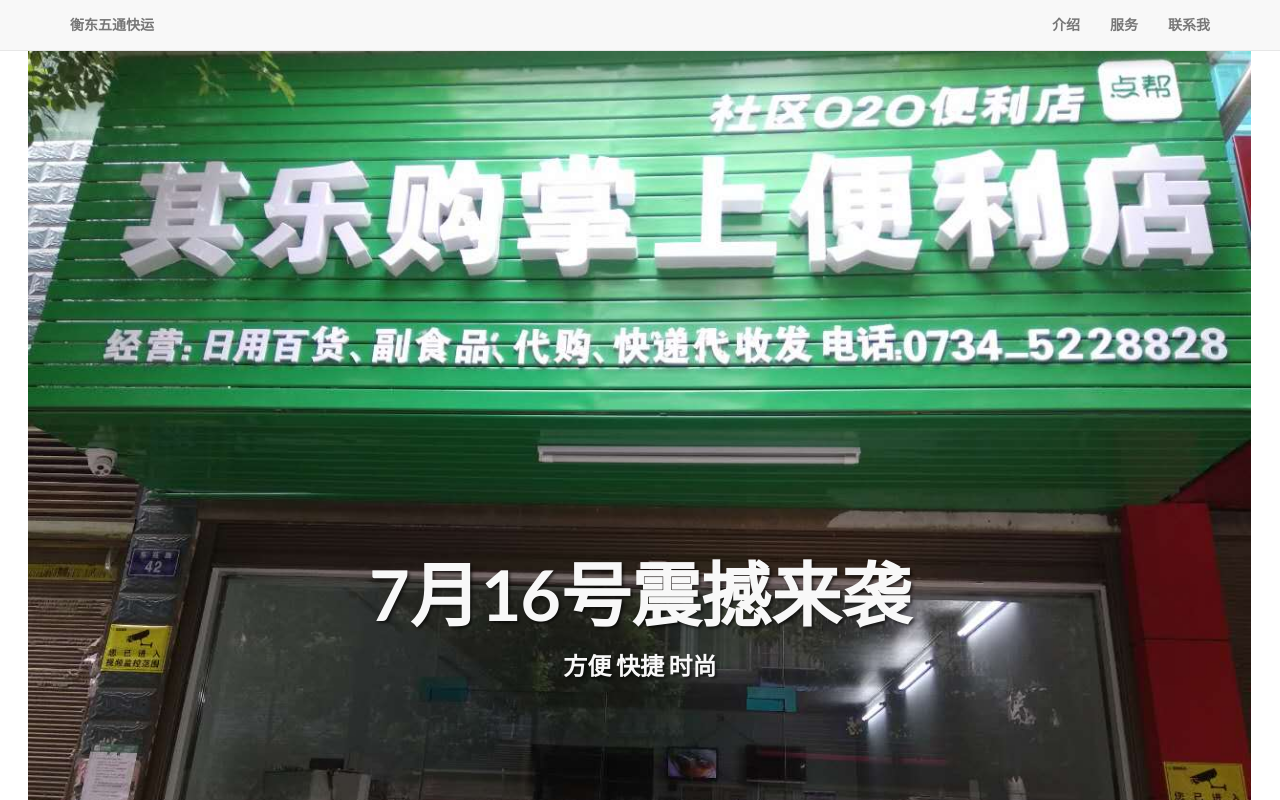
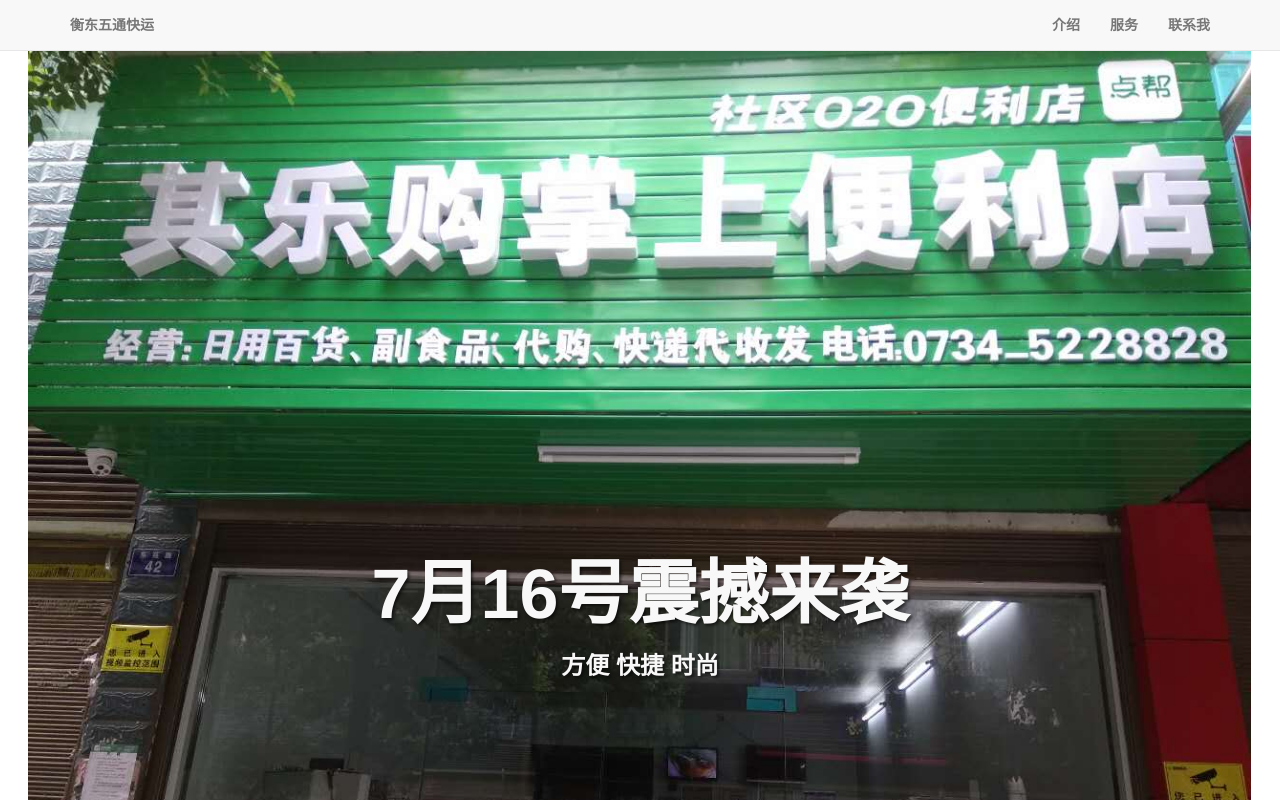
Before and after one commit to liuweiaq/lwwGit.github.io, a plain HTML site: page index.html in a window 1280 px wide. Shown: the top 800 px of the page. Drawn offline with Linux system fonts and the light colour scheme.

Commit message:
del font

```diff
--- a/css/landing-page.css
+++ b/css/landing-page.css
@@ -17,7 +17,7 @@
 h4,
 h5,
 h6 {
-    font-family: "Lato","Helvetica Neue",Helvetica,Arial,sans-serif;
+    font-family: '微软雅黑', 'Microsoft YaHei',Helvetica,Arial,sans-serif;
     font-weight: 700;
 }
 
--- a/index.html
+++ b/index.html
@@ -17,9 +17,6 @@
     <!-- Custom CSS -->
     <link href="css/landing-page.css" rel="stylesheet">
 
-    <!-- Custom Fonts -->
-    <link href="font-awesome/css/font-awesome.min.css" rel="stylesheet" type="text/css">
-    <link href="http://fonts.googleapis.com/css?family=Lato:300,400,700,300italic,400italic,700italic" rel="stylesheet" type="text/css">
 
     <!-- HTML5 Shim and Respond.js IE8 support of HTML5 elements and media queries -->
     <!-- WARNING: Respond.js doesn't work if you view the page via file:// -->
```
